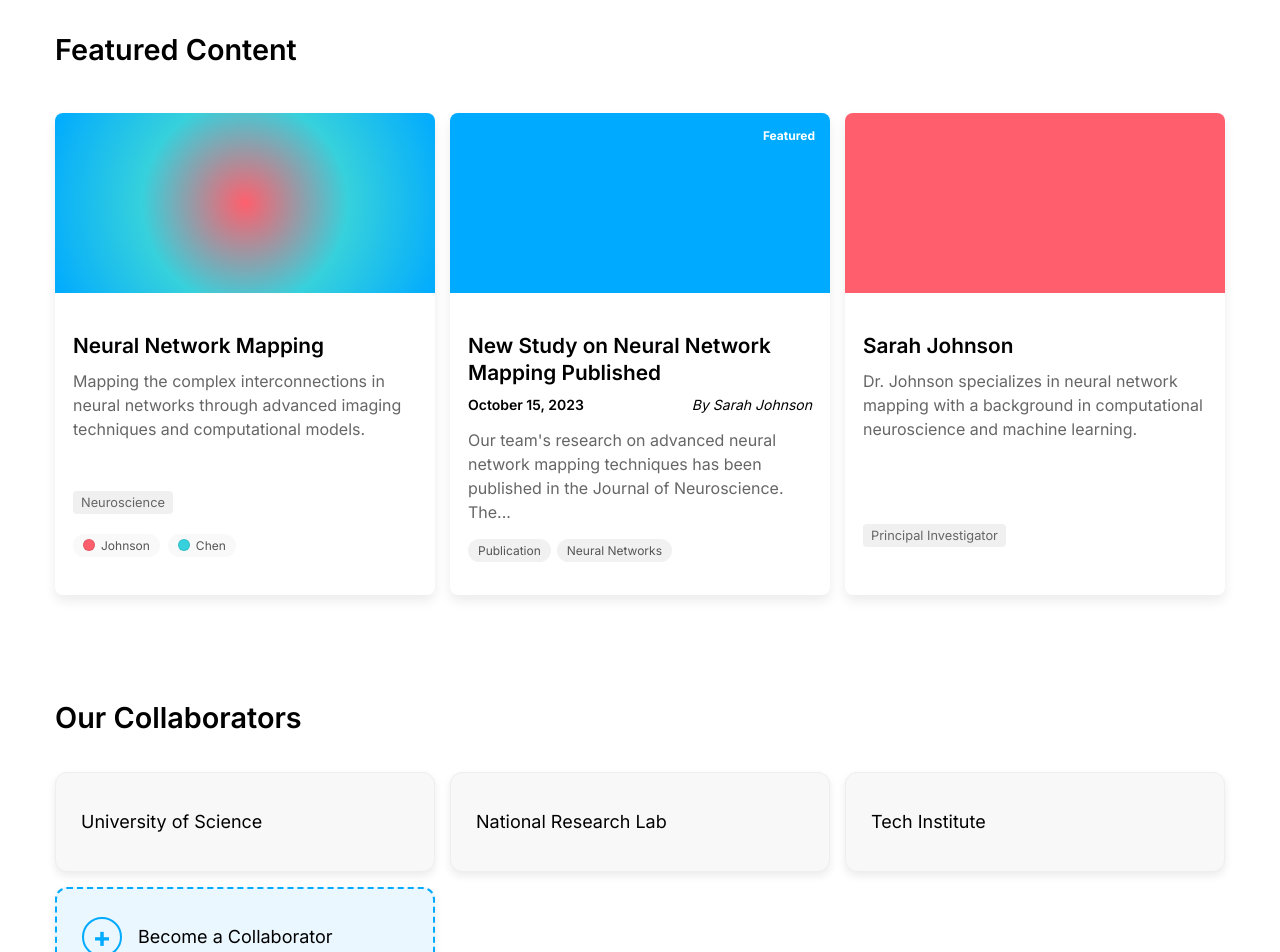
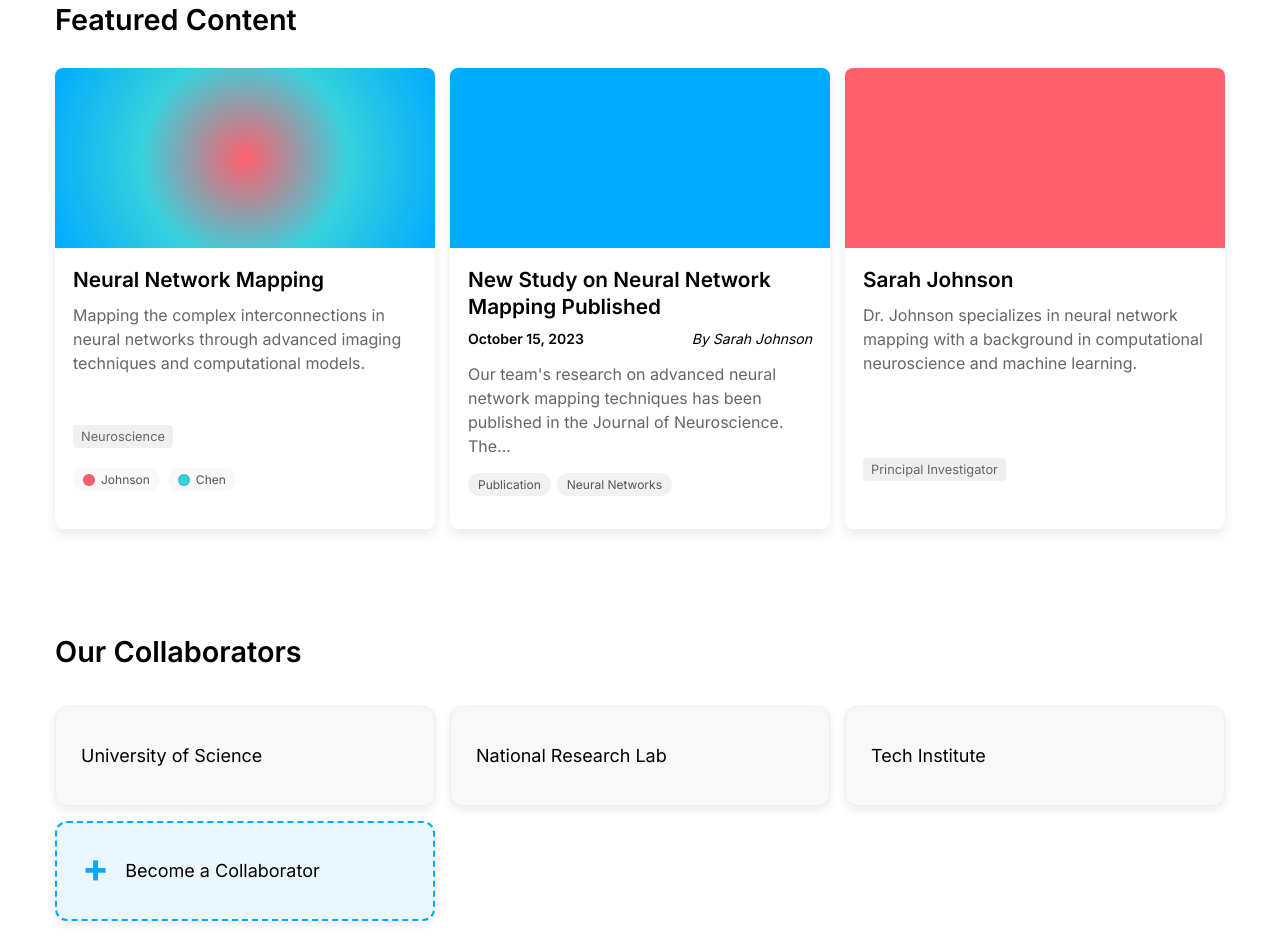
Before and after one commit to musslick/lab-website, a React (Create React App) app: page / in a window 1280 px wide. Shown: the part 720-1672 px from the top of the page. Built offline with nearby package versions, Linux system fonts and the light colour scheme.

Commit message:
homepage

```diff
--- a/src/pages/Home.tsx
+++ b/src/pages/Home.tsx
@@ -57,7 +57,7 @@ const Home: React.FC = () => {
                                 className="project-color-block"
                                 style={{ background: '#00AAFF' }}
                             >
-                                {featuredNewsItem.featured && <span className="featured-banner">Featured</span>}
+                                {/* Removed the featured banner from here */}
                             </div>
                             <div className="project-content">
                                 <h3 className="project-title">{featuredNewsItem.title}</h3>
--- a/src/styles/styles.css
+++ b/src/styles/styles.css
@@ -403,7 +403,7 @@ header {
 }
 
 .team-member-name {
-  margin: 0 0 10px;
+  margin: 0 0 10px; /* Changed from margin: 0 0 10px to explicitly set top margin to 0 */
   font-size: 1.3rem;
   font-weight: 600;
   line-height: 1.3;
@@ -823,7 +823,7 @@ header {
 .project-title {
   font-size: 1.3rem;
   font-weight: 600;
-  margin-bottom: 12px; /* Increased bottom margin for spacing */
+  margin: 0 0 12px; /* Changed from margin-bottom: 12px to remove any implicit top margin */
   line-height: 1.3;
   color: #000000; /* Added pure black color */
   text-align: left;
@@ -1183,20 +1183,8 @@ header {
 
 /* Use Projects.css grid styling for featured projects */
 .featured-projects {
-  margin: 60px 0; /* Increased margin for better spacing */
+  margin: 30px 0; /* Changed from 60px 0 to reduce top margin */
   padding: 0 5px; /* Add minimal horizontal padding */
-}
-
-.featured-projects h2 {
-  font-size: 1.8rem;
-  font-weight: 600;
-  margin-bottom: 15px;
-  line-height: 1.3;
-  color: #000000;
-  text-align: left;
-  position: relative;
-  padding-bottom: 15px;
-  font-weight: 400;
 }
 
 .home-page .projects-grid {
@@ -1479,7 +1467,7 @@ footer .nav-link.active {
 }
 
 .featured-projects {
-  margin: 60px 0; /* Vertical margin only */
+  margin: 30px 0; /* Vertical margin only */
   padding: 0 5px; /* Add minimal horizontal padding */
 }
 
@@ -1720,7 +1708,7 @@ footer .nav-link.active {
 .news-content h3 {
   font-size: 1.3rem;
   font-weight: 600;
-  margin-bottom: 10px;
+  margin: 0 0 10px; /* Changed from margin-bottom: 10px to explicitly set top margin to 0 */
   line-height: 1.3;
   color: #000000;
   text-align: left;
@@ -2191,12 +2179,23 @@ footer .nav-link.active {
   display: flex;
   align-items: center;
   justify-content: center;
-  font-size: 28px;
+  font-size: 40px; /* Keeping the larger size */
   font-weight: bold;
   color: #00AAFF;
-  width: 40px;
-  height: 40px;
   margin-right: 16px;
-  border-radius: 50%;
-  border: 2px solid #00AAFF;
-}
+  line-height: 0.7; /* Adding line-height adjustment to vertically center the plus */
+  margin-top: -5px; /* Slight negative margin to move it up */
+}
+
+/* Add plus icon to add buttons for better UX */
+.add-button {
+  display: inline-flex;
+  align-items: center;
+}
+
+.add-button::before {
+  content: '+';
+  margin-right: 5px;
+  font-weight: bold;
+  font-size: 18px;
+}
```
